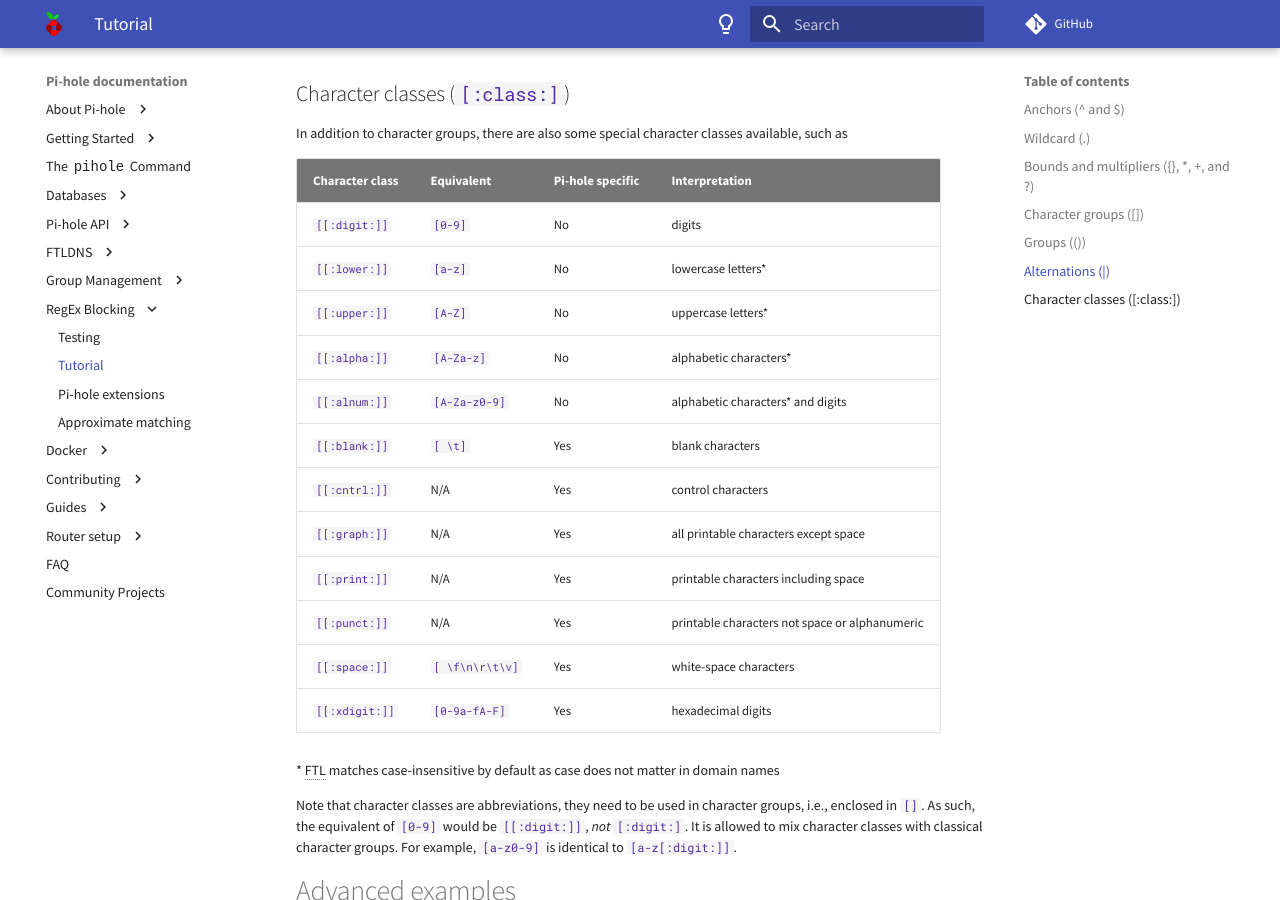
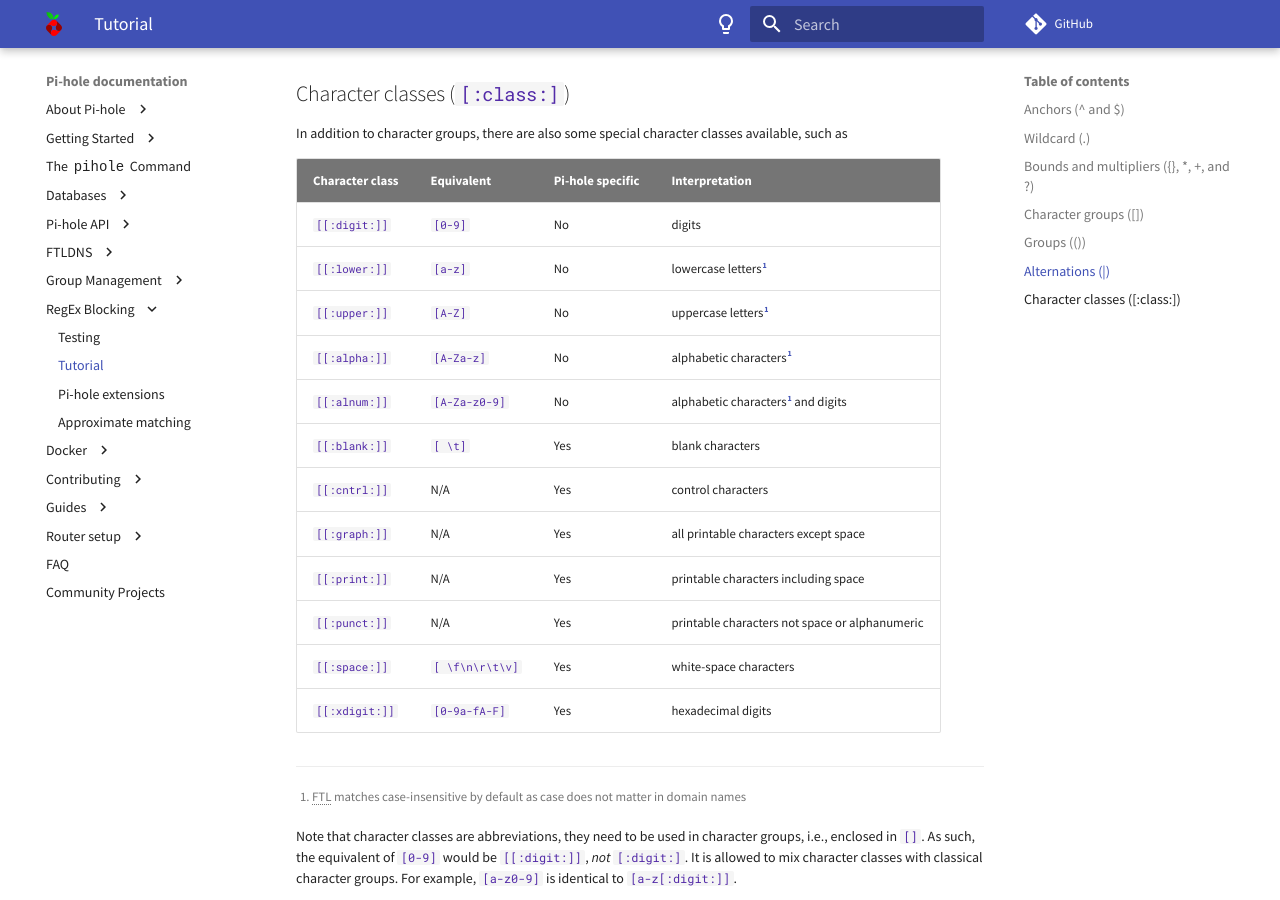
Before and after one commit to pi-hole/docs, an MkDocs documentation site: the page built from docs/regex/tutorial.md, in a window 1280 px wide and 900 px high, scrolled down 3019 px. Built offline with MkDocs 1.6.1 and Material for MkDocs 9.7.7, drawn with Linux system fonts in a browser that asks for light colours; comment, search, counter and statistics services are not loaded.

Commit message:
Add proper footnotes to tutorial.md (#1235)
Signed-off-by: RD WebDesign <github@rdwebdesign.com.br>

```diff
--- a/docs/regex/tutorial.md
+++ b/docs/regex/tutorial.md
@@ -92,10 +92,10 @@ In addition to character groups, there are also some special character classes a
 Character class | Equivalent | Pi-hole specific | Interpretation
 --------------- | ---------------- | ---------------- | ---------------
 `[[:digit:]]` | `[0-9]` | No | digits
-`[[:lower:]]` | `[a-z]` | No | lowercase letters*
-`[[:upper:]]` | `[A-Z]` | No | uppercase letters*
-`[[:alpha:]]` | `[A-Za-z]` | No | alphabetic characters*
-`[[:alnum:]]` | `[A-Za-z0-9]` | No | alphabetic characters* and digits
+`[[:lower:]]` | `[a-z]` | No | lowercase letters[^*]
+`[[:upper:]]` | `[A-Z]` | No | uppercase letters[^*]
+`[[:alpha:]]` | `[A-Za-z]` | No | alphabetic characters[^*]
+`[[:alnum:]]` | `[A-Za-z0-9]` | No | alphabetic characters[^*] and digits
 `[[:blank:]]` | `[ \t]` | Yes | blank characters
 `[[:cntrl:]]` | N/A | Yes | control characters
 `[[:graph:]]` | N/A | Yes | all printable characters except space
```
Also changed, not shown: other parts of docs/regex/tutorial.md (+3 -1 lines).
